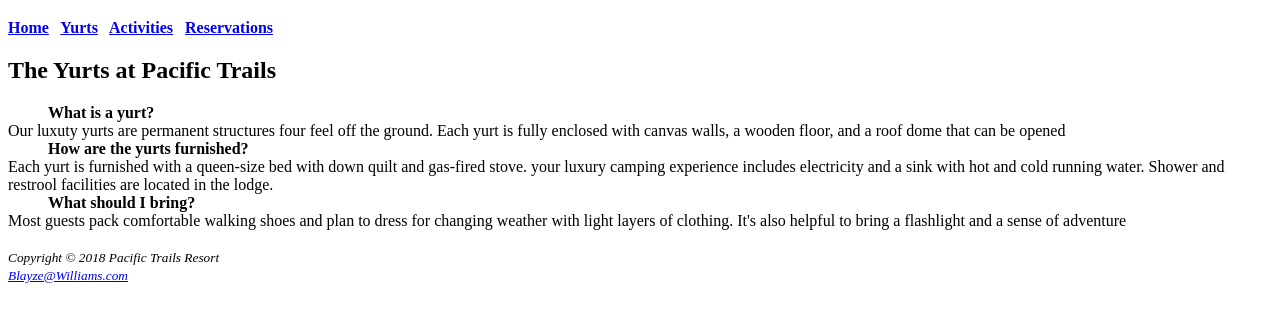
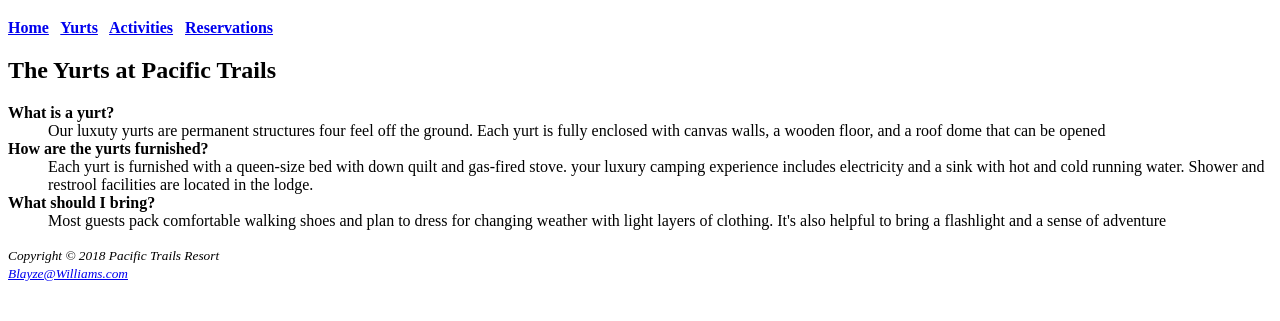
Before and after one commit to TheBlayze/Pacific_Trails, a plain HTML site: page Yurts.html in a window 1280 px wide. Shown: the part 61-382 px from the top of the page. Drawn offline with Linux system fonts and the light colour scheme.

Commit message:
Update Yurts.html

```diff
--- a/Yurts.html
+++ b/Yurts.html
@@ -13,13 +13,14 @@
 
 		<body>
 			<h2>The Yurts at Pacific Trails</h2>
-			<dd><strong>What is a yurt?</strong></dd>
-			<dt>Our luxuty yurts are permanent structures four feel off the ground. Each yurt is fully enclosed with canvas walls, a wooden floor, and a roof dome that can be opened</dt>
-			<dd><strong>How are the yurts furnished?</strong></dd>
-			<dt>Each yurt is furnished with a queen-size bed with down quilt and gas-fired stove. your luxury camping experience includes electricity and a sink with hot and cold running water. Shower and restrool facilities are located in the lodge.</dt>
-			<dd><strong>What should I bring?</strong></dd>
-			<dt>Most guests pack comfortable walking shoes and plan to dress for changing weather with light layers of clothing. It's also helpful to bring a flashlight and a sense of adventure</dt>
-			<br>
+			<dl>
+				<dt><strong>What is a yurt?</strong></dt>
+				<dd>Our luxuty yurts are permanent structures four feel off the ground. Each yurt is fully enclosed with canvas walls, a wooden floor, and a roof dome that can be opened</dd>
+				<dt><strong>How are the yurts furnished?</strong></dd>
+				<dd>Each yurt is furnished with a queen-size bed with down quilt and gas-fired stove. your luxury camping experience includes electricity and a sink with hot and cold running water. Shower and restrool facilities are located in the lodge.</dd>
+				<dt><strong>What should I bring?</strong></dd>
+				<dd>Most guests pack comfortable walking shoes and plan to dress for changing weather with light layers of clothing. It's also helpful to bring a flashlight and a sense of adventure</dd>
+			</dl>
 		</body>
 
 		<footer>
```
